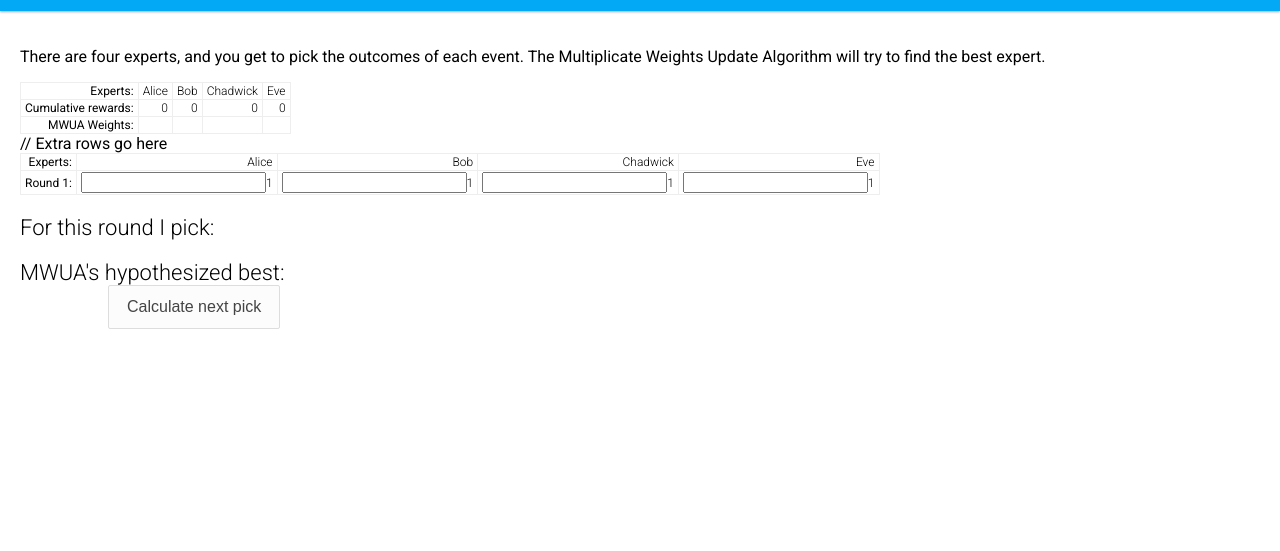
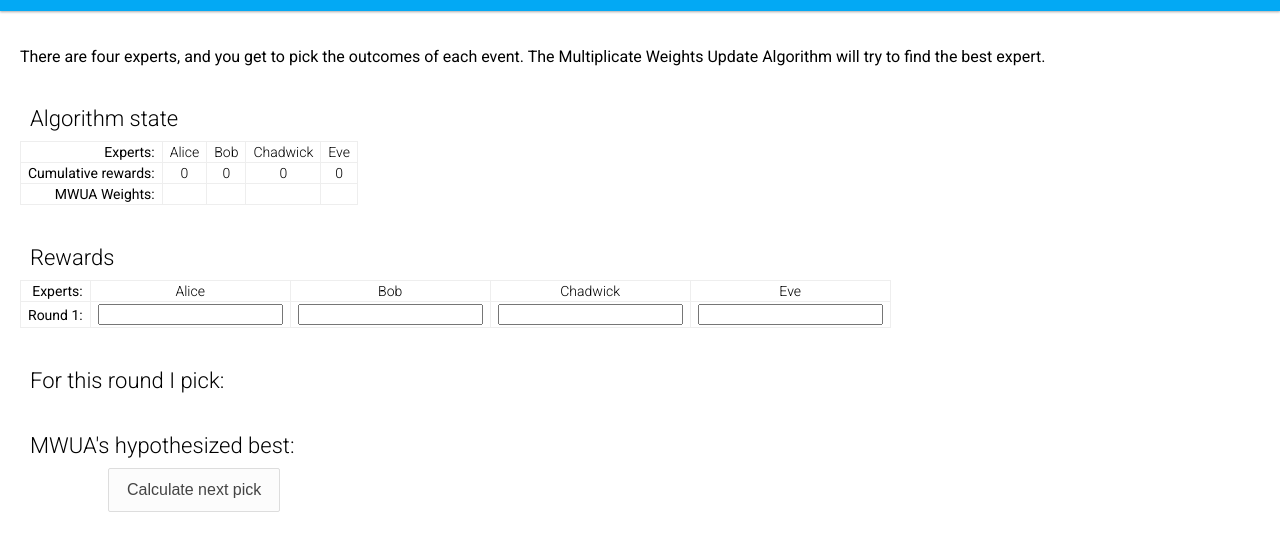
Before and after one commit to j2kun/mwua, a website: page js-demo/index.html in a window 1280 px wide. Shown: the part 45-596 px from the top of the page. Drawn offline with Linux system fonts and the light colour scheme; files that its build step writes are made by us from their sources.

Commit message:
fix styles

```diff
--- a/js-demo/css/styles.css
+++ b/js-demo/css/styles.css
@@ -24,11 +24,7 @@ header > h1 {
 
 h2 {
     font-size: 22px;
-    margin: 20px 0 0 0;
-}
-
-h2 > .currency {
-    color: #0288D1;
+    margin: 40px 0 10px 10px;
 }
 
 h3 {
@@ -56,7 +52,7 @@ input[type=text] {
 table {
     border-collapse: collapse;
     font-weight: 300;
-    font-size: 12px;
+    font-size: 14px;
 }
 
 th {
@@ -65,14 +61,14 @@ th {
 }
 
 td {
-    text-align: right;
+    text-align: center;
     padding: 0 .5rem;
 }
 
 th,
 td {
     border: solid 1px #EEEEEE !important;
-    padding: 1px 4px;
+    padding: 2px 7px;
 }
 
 label {
--- a/js-demo/index.html
+++ b/js-demo/index.html
@@ -11,6 +11,8 @@
 </header>
 <div class="content">
     <p>There are four experts, and you get to pick the outcomes of each event. The Multiplicate Weights Update Algorithm will try to find the best expert.</p>
+
+    <h2> Algorithm state</h2>
     <table id="summary">
         <tr class='header'>
         <th>Experts: </th>
@@ -25,13 +27,15 @@
             <td>0</td>
             <td>0</td>
         </tr>
-        <th>MWUA Weights: </th>
+        <th id="weights">MWUA Weights: </th>
             <td></td>
             <td></td>
             <td></td>
             <td></td>
         </tr>
     </table>
+
+    <h2> Rewards </h2>
     <table id="rewards">
         <tr class='header'>
             <th>Experts:</th>
@@ -40,14 +44,13 @@
             <td>Chadwick</td>
             <td>Eve</td>
         </tr>
-        <tr class="chosenRewards">
-        <th id="round0">Round 1: </th>
-            <td><input>1</input></td>
-            <td><input>1</input></td>
-            <td><input>1</input></td>
-            <td><input>1</input></td>
+        <tr class="inputRewards">
+        <th id="round0">Round <span class="roundNumber">1</span>: </th>
+            <td><input></input></td>
+            <td><input></input></td>
+            <td><input></input></td>
+            <td><input></input></td>
         </tr>
-        // Extra rows go here
     </table>
     <h2>For this round I pick: <span id="chosenObject"></span></h2>
     <h2>MWUA's hypothesized best: <span id="mwuaBest"></span></h2>
```
